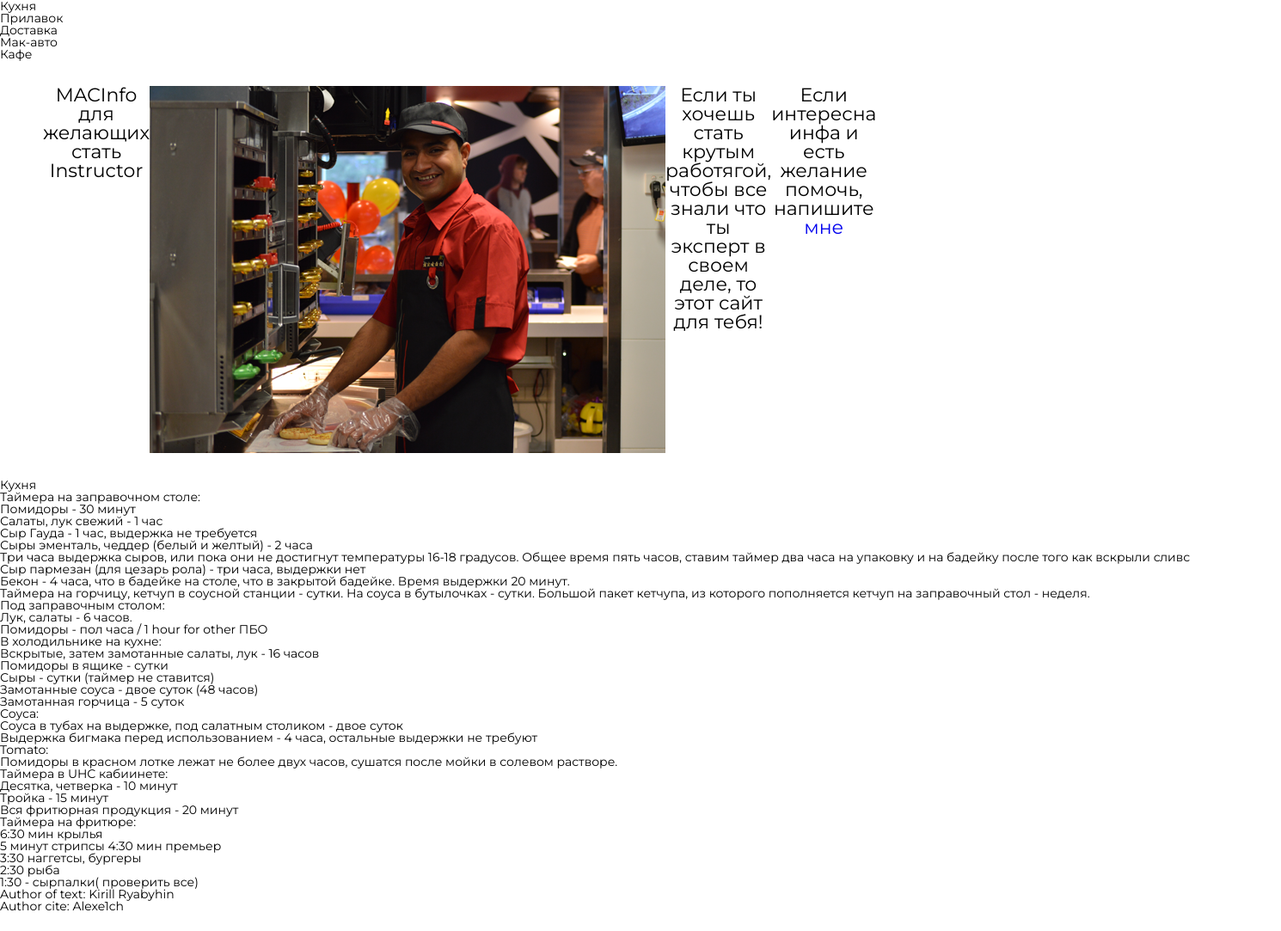
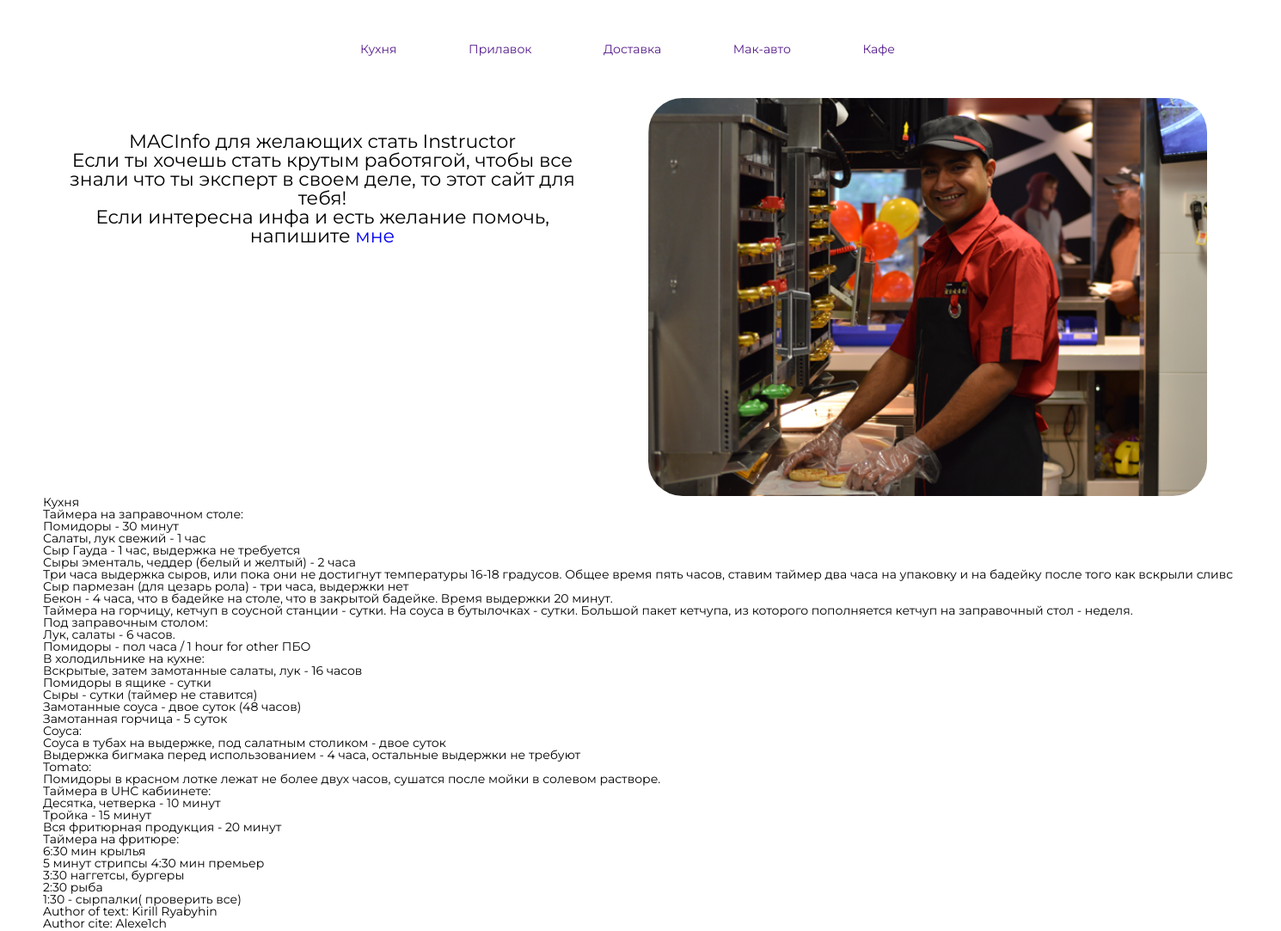
Before and after one commit to Alexe1ch/mc_info, a plain HTML site: page index.html in a window 1280 px wide. Shown: the whole page at 86% size, 1490 px wide, since content can reach past the window. Drawn offline with Linux system fonts and the light colour scheme.

Commit message:
finally i understand how to work display

```diff
--- a/css/style.css
+++ b/css/style.css
@@ -1,26 +1,37 @@
 body {
 	font-family: 'Montserrat', sans-serif;
-}
-main {
+	margin: 50px;
 	width: 1440px;
 }
-.header-container {
-	width: 1440px;
+.nav-menu {
+	display: table;
+	margin: 0 auto;
+
+}
+.nav-list {
+
+}
+.nav-list-item {
+	display: inline-block;
+	text-align: center;
+	margin-right: 80px;
+}
+.nav-item-list-href:hover {
+	color: blueviolet;
+	text-shadow: 1px 1px 1px;
 }
 .header {
-	display: flex;
-	width: 720px;
-	margin-left: 50px;
+	display: inline-block;
+	width: 650px;
+	margin-top: 50px;
 	margin-right: 50px;
-	padding-top: 30px;
-	padding-bottom: 30px;
+	padding-top: 40px;
 	font-size: 22px;
 	text-align: center;
 }
-.header-h2 {
-	width: 720px;
+.header-photo {
+	display: inline-block;
+	width: 650px;
+	border-radius: 40px;
+	margin-top: 50px;
 }
-.header-photo {
-	display: flex;
-	width: 720px;
-}
--- a/index.html
+++ b/index.html
@@ -15,24 +15,24 @@
 
 <body>
 	<nav class="nav-menu">
-		<ul>
-			<li>Кухня</li>
-			<li>Прилавок</li>
-			<li>Доставка</li>
-			<li>Мак-авто</li>
-			<li>Кафе</li>
+		<ul class="nav-list">
+			<li class="nav-list-item"><a class="nav-item-list-href" href="">Кухня</a></li>
+			<li class="nav-list-item"><a class="nav-item-list-href" href="">Прилавок</a></li>
+			<li class="nav-list-item"><a class="nav-item-list-href" href="">Доставка</a></li>
+			<li class="nav-list-item"><a class="nav-item-list-href" href="">Мак-авто</a></li>
+			<li class="nav-list-item"><a class="nav-item-list-href" href="">Кафе</a></li>
 		</ul>
 	</nav>
 	<header class="header-container">
 		<div class="header">
 			<h2 class="header-h2">MACInfo для желающих стать Instructor</h2>
-			<img class="header-photo" src="img/main_photo.png" alt="crew member">
 			<p class="header-description">Если ты хочешь стать крутым работягой, чтобы все знали что ты эксперт в своем
 				деле,
 				то этот сайт для тебя!</p>
 			<p class="header-feedback">Если интересна инфа и есть желание помочь, напишите <a
 					href="https://vk.com/id359515641">мне</a></p>
 		</div>
+		<img class="header-photo" src="img/main_photo.png" alt="crew member">
 	</header>
 	<main class="main">
 		<div class="kitchen-container">
```
